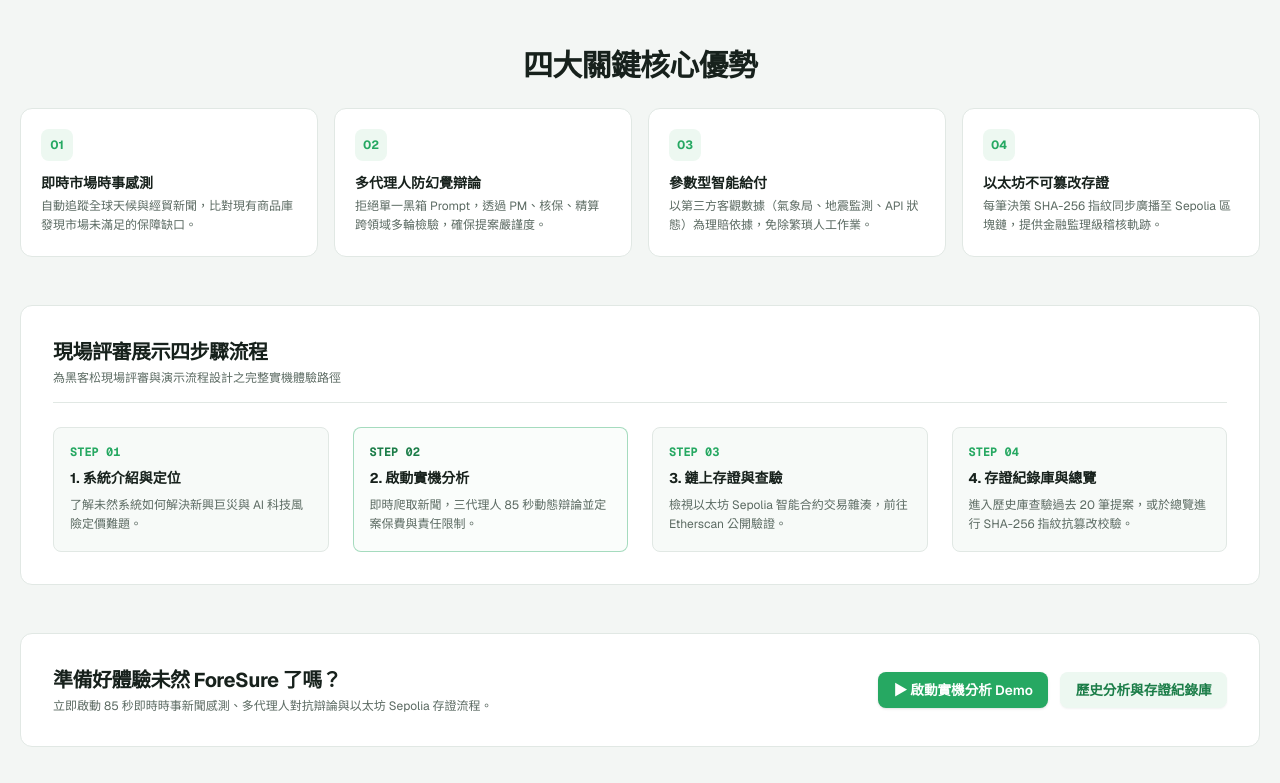
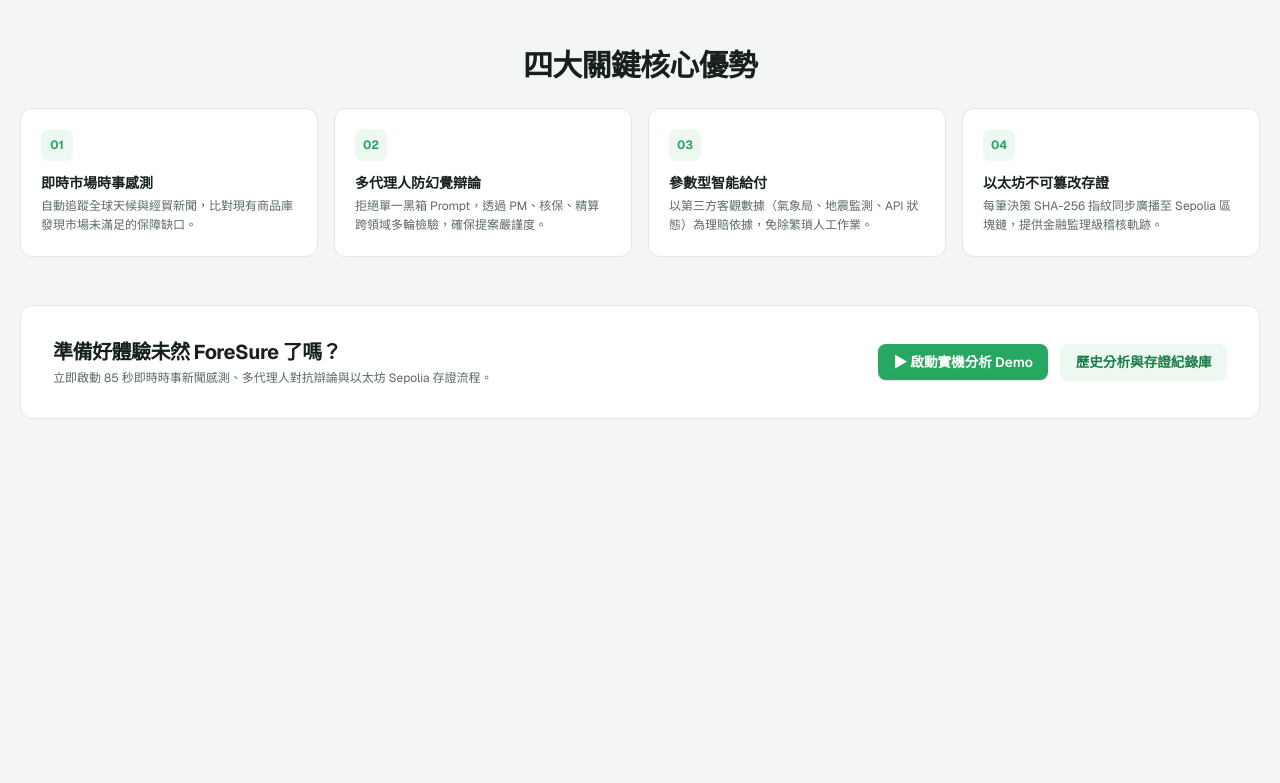
Before and after one commit to zhuang768/ForeSure, a Next.js app in the folder frontend/: page / in a window 1280 px wide. Shown: the part 1952-2735 px from the top of the page. After the commit the page ends 2419 px from the top, so only its background shows below. Built offline with nearby package versions, Linux system fonts and the light colour scheme; no server answers.

Commit message:
fix(ui): remove homepage presentation walkthrough

```diff
--- a/frontend/src/app/page.tsx
+++ b/frontend/src/app/page.tsx
@@ -562,46 +562,6 @@ export default function IntroPage() {
           </div>
         </section>
 
-        {/* Presentation Walkthrough: 4-Step Guide */}
-        <section className="card p-6 md:p-8">
-          <div className="border-b border-border pb-4">
-            <h2 className="text-xl font-bold tracking-tight text-text">
-              {t("intro.flowTitle")}
-            </h2>
-            <p className="mt-1 text-xs text-muted">
-              {lang === "zh"
-                ? "為黑客松現場評審與演示流程設計之完整實機體驗路徑"
-                : "A four-step live presentation flow curated for hackathon judges"}
-            </p>
-          </div>
-
-          <div className="mt-6 grid grid-cols-1 gap-6 sm:grid-cols-2 lg:grid-cols-4">
-            <div className="flex flex-col gap-2 rounded-lg border border-border bg-surface-2 p-4">
-              <span className="mono text-xs font-bold text-primary">STEP 01</span>
-              <h4 className="text-sm font-bold text-text">{t("intro.flowStep1Title")}</h4>
-              <p className="text-xs leading-relaxed text-muted">{t("intro.flowStep1Desc")}</p>
-            </div>
-
-            <div className="flex flex-col gap-2 rounded-lg border border-primary/40 bg-primary-soft/30 p-4">
-              <span className="mono text-xs font-bold text-primary-ink">STEP 02</span>
-              <h4 className="text-sm font-bold text-text">{t("intro.flowStep2Title")}</h4>
-              <p className="text-xs leading-relaxed text-muted">{t("intro.flowStep2Desc")}</p>
-            </div>
-
-            <div className="flex flex-col gap-2 rounded-lg border border-border bg-surface-2 p-4">
-              <span className="mono text-xs font-bold text-primary">STEP 03</span>
-              <h4 className="text-sm font-bold text-text">{t("intro.flowStep3Title")}</h4>
-              <p className="text-xs leading-relaxed text-muted">{t("intro.flowStep3Desc")}</p>
-            </div>
-
-            <div className="flex flex-col gap-2 rounded-lg border border-border bg-surface-2 p-4">
-              <span className="mono text-xs font-bold text-primary">STEP 04</span>
-              <h4 className="text-sm font-bold text-text">{t("intro.flowStep4Title")}</h4>
-              <p className="text-xs leading-relaxed text-muted">{t("intro.flowStep4Desc")}</p>
-            </div>
-          </div>
-        </section>
-
         {/* Bottom CTA Banner */}
         <section className="card flex flex-col items-center justify-between gap-6 border-primary/40 bg-primary-soft/20 p-8 text-center sm:flex-row sm:text-left">
           <div>
```
